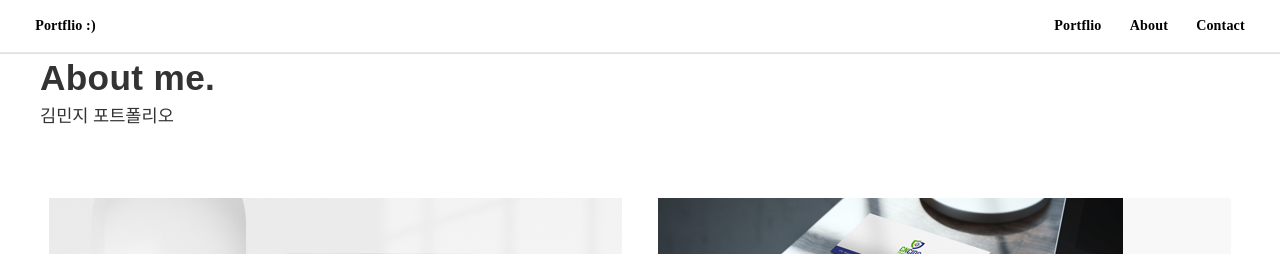
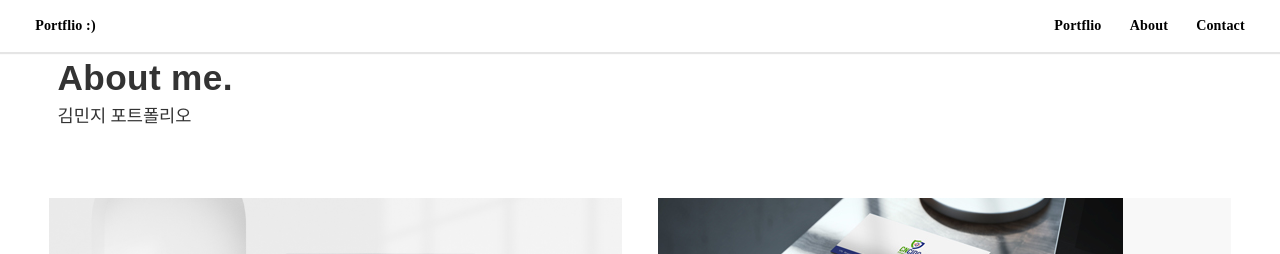
Before and after one commit to alsmwl10/alsmwl.github.io, a Jekyll site: the page built from index.html, in a window 1280 px wide. Shown: the top 254 px of the page. Built offline with Jekyll 4.4.1, drawn with Linux system fonts in a browser that asks for light colours; some web fonts are replaced; the list of posts is cut into pages by our own code.

Commit message:
Update index.html

```diff
--- a/index.html
+++ b/index.html
@@ -6,7 +6,7 @@ pagination:
 <!-- The main content area -->
 <main class="content">
   <section class="intro">
-    <div class="container" style="margin-left: 40px;">
+    <div class="container" style="margin-left: 4.5%;">
       <h2>About me.</h2>
       <p>{{ site.description }}</p>
     </div>
```
